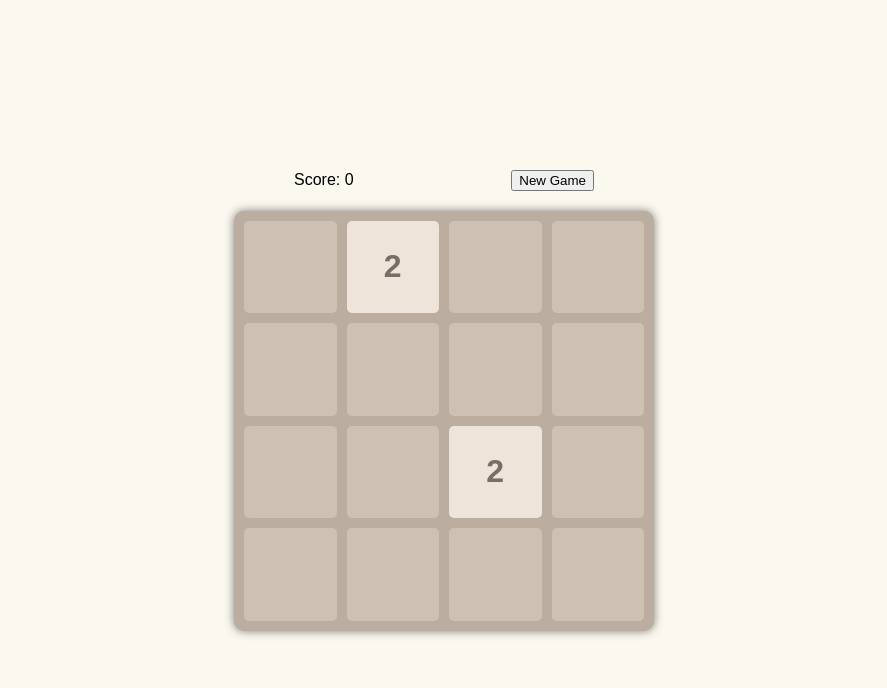
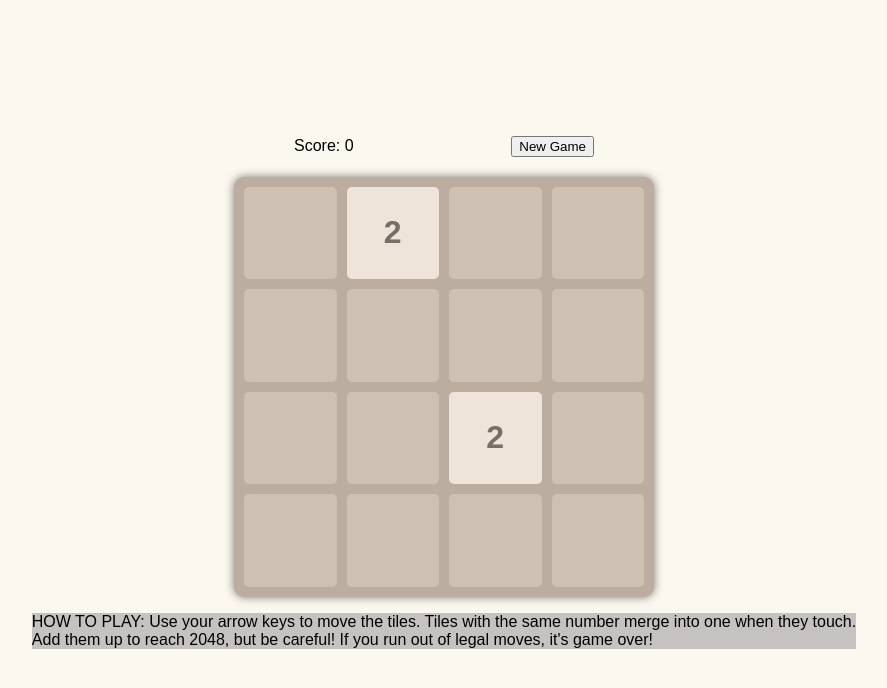
Before and after one commit to Jay-Safdari/UIProject2048, a plain HTML site: page index.html in a window 1280 px wide. Shown: the whole page, without its empty margins (196-1083 px from the left). Drawn offline with nearby package versions, Linux system fonts and the light colour scheme.

Commit message:
change section to div, added how-to

```diff
--- a/index.html
+++ b/index.html
@@ -14,11 +14,19 @@
         <button id="reset-button">New Game</button>
     </header>
     <main id="game-container">
-        <section id="grid-container">
+        <div id="grid-container">
 
-        </section>
+        </div>
 
     </main>
+    <div>
+        <p id="how-to">
+            HOW TO PLAY:
+            Use your arrow keys to move the tiles. Tiles with the same number merge into one
+            when they touch.<br> Add them up to reach 2048, but be careful! If you run out of legal
+            moves, it's game over!
+        </p>
+    </div>
     <footer></footer>
     <script src="https://code.jquery.com/jquery-3.7.1.min.js"
         integrity="sha256-/JqT3SQfawRcv/BIHPThkBvs0OEvtFFmqPF/lYI/Cxo=" crossorigin="anonymous"></script>
--- a/style/main.css
+++ b/style/main.css
@@ -36,6 +36,11 @@ header {
     gap: 10px;
 }
 
+#how-to {
+    background-color: rgb(199, 194, 194);
+    color: #000;
+}
+
 .grid-cell {
     width: 100%;
     height: 100%;
```
